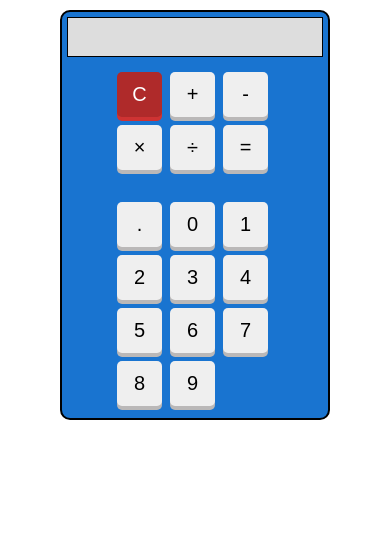
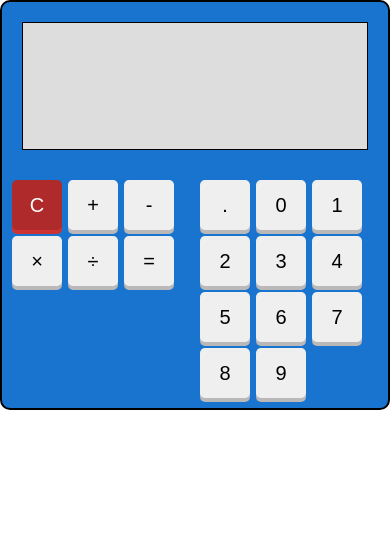
Before and after one commit to gruszkakarol/portfolio-stare-, a plain HTML site: page Prace/Kalkulator/index.html in a window 390 px wide. Drawn offline with Linux system fonts and the light colour scheme.

Commit message:
Add files via upload

```diff
--- a/Prace/Kalkulator/index.html
+++ b/Prace/Kalkulator/index.html
@@ -3,6 +3,7 @@
 <head>
 <link rel="stylesheet" href="style.css">
 <link href="https://fonts.googleapis.com/css?family=Oswald" rel="stylesheet">
+<meta name="viewport" content="width=device-width, initial-scale=1.0">
 </head>
 <body>
 <div class="calculator">
--- a/Prace/Kalkulator/script.js
+++ b/Prace/Kalkulator/script.js
@@ -12,11 +12,16 @@ var numbers=numbers_div.querySelectorAll('button');
 document.querySelector('.result').textContent=result;	//funkcja podmieniająca wynik w okienku, gdy jest wywoływana
 }
 
+
 	function making_numbers(){			// funkcja nadająca wartość buttonom odpowiedzialnym za wpisywanie liczb
 for(i=0; i<numbers.length-1; i++){
 numbers[i].value=i;
 numbers[i].addEventListener('click', function wypisanie(){
 var liczba=this.value;				// pobieramy wartość z buttona, którego aktualnie klikamy
+if(result.length>16){
+		alert('Przykro mi, liczba jest za długa');
+		return;
+	}
 result=result+liczba;			// kliknięty button wrzuca jego wartość (liczbę) do okienka z wynikiem
 calling_result();
  });
@@ -59,6 +64,10 @@ buttons_operators[i].addEventListener('click',function operators_add(){			//funk
 	}
 float_available=true;					//resetujemy możliwość umieszczenia kropki, nowy operator matematyczny rozpoczyna kolejne wyrażenie
 var operator=this.value;
+if(result.length>16){
+		alert('Przykro mi, liczba jest za długa');
+		return;
+	}
 result=result+operator;
 calling_result();		//wypisujemy wynik
 
--- a/Prace/Kalkulator/style.css
+++ b/Prace/Kalkulator/style.css
@@ -100,29 +100,20 @@ button:active{
 
 
 @media (max-width: 480px) {
-.calculator{
-	margin-top:10px;
-	margin-left: auto;
-	margin-right: auto;
-	width:270px;
-	grid-template-columns:1fr;
-	grid-template-rows:50px 120px 350px;
+	.calculator{
+		width:100%;
+	}
 
 }
-.result{
-	grid-column:1/1;
+@media (max-width:380px){
+button{
+	height:37px;
+	width:37px;
 }
-.numbers,.operators{
-margin:0;
-grid-gap:3px;
-justify-content: center;
+.calculator{
+	grid-gap:0px;
 }
-button{
-	height:45px;
-	width:45px;
+.operators,.numbers{
+	grid-gap:0px;
 }
-.result{
-	border:1px solid black;
-	margin:5px;
-}
-}
+};
```
